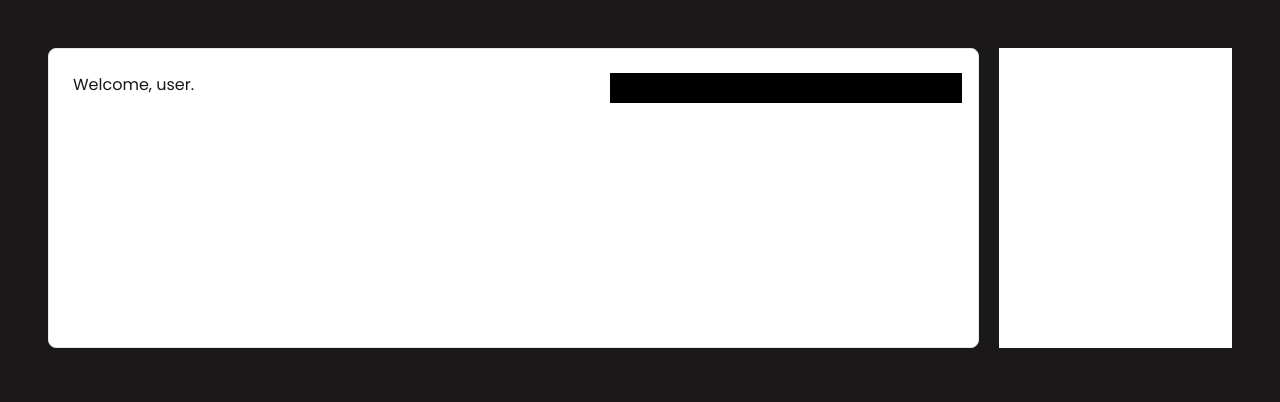
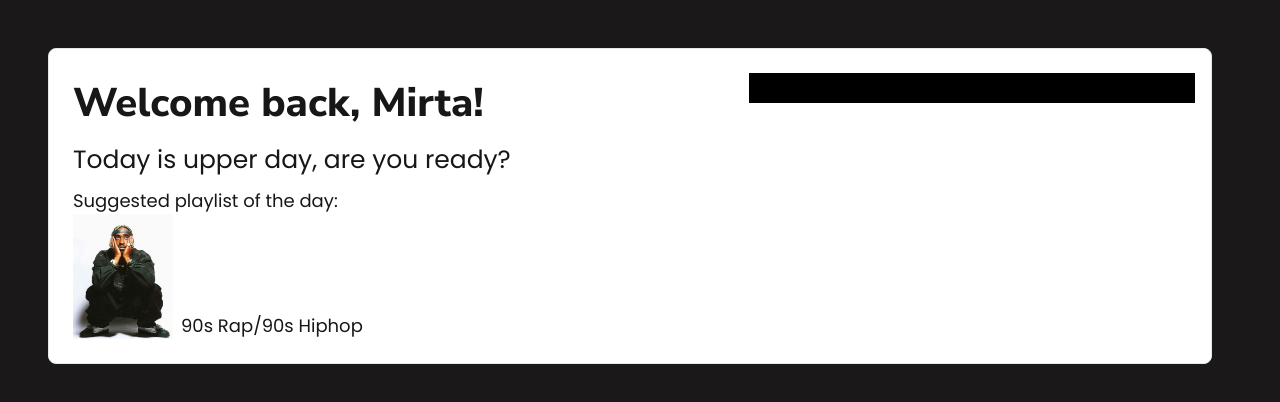
Before and after one commit to mirtakardum/workout-planner, a Next.js app: page / in a window 1280 px wide. Shown: the top 402 px of the page. Built offline with nearby package versions, Linux system fonts and the light colour scheme.

Commit message:
Added content to hero card

```diff
--- a/app/page.js
+++ b/app/page.js
@@ -7,7 +7,7 @@ export default function Home() {
     <div className="flex-column h-screen w-screen p-12 bg-wp-dark">
       <div className="flex gap-[20px]">
         <HeroCard/>
-        <div className="h-[300px] w-[300px] bg-white" />
+        <div className="bg-white" />
       </div>
     </div>
   );
--- a/components/HeroCard.js
+++ b/components/HeroCard.js
@@ -1,11 +1,22 @@
+import Image from "next/image";
 
 
 function HeroCard() {
     return(
         <>
         <div className="grid grid-cols-60/40 w-full gap-2 p-6 bg-white border border-gray-200 rounded-lg">
-            <div className="h-[30px] w-full">
-                <h1 className="font-poppins">Welcome, user.</h1>
+            <div className="w-full">
+                <div>
+                    <h1 className="font-nunito font-extrabold text-[40px]">Welcome back, Mirta!</h1>
+                    <h2 className="font-poppins text-[25px] pt-2 ">Today is upper day, are you ready?</h2>
+                </div>
+                <div>
+                    <h1 className="font-poppins text-[18px] pt-2">Suggested playlist of the day:</h1>
+                    <div className="flex items-end gap-2">
+                        <Image src="/playlistcover1.jpg" width={100} height={100} alt="Playlist cover"/>
+                        <h2 className="font-poppins text-[18px]">90s Rap/90s Hiphop</h2>
+                    </div>
+                </div>
             </div>
             <div className="h-[30px] w-full bg-black" />
         </div>
```
Also changed, not shown: components/WorkoutTable.js (renamed from components/WorkoutTable.jsx), public/playlistcover1.jpg (added).
